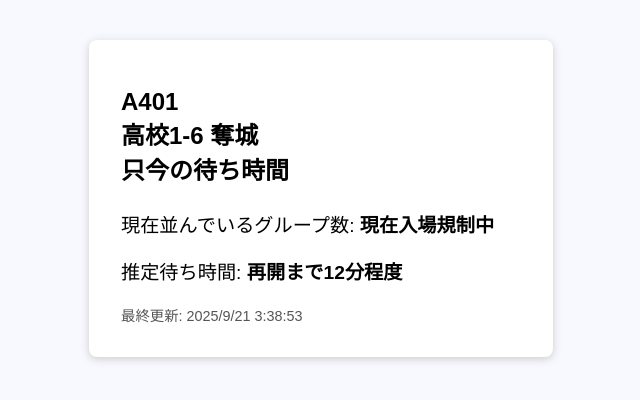
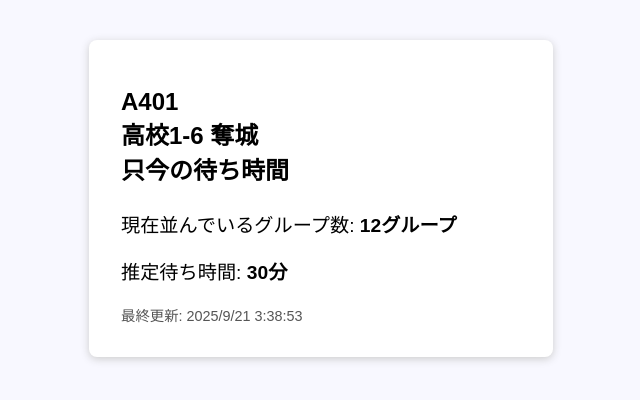
Before and after one commit to riki081121/TR, a plain HTML site: page index.html in a window 1280 px wide. Shown: the whole page, without its empty margins (319-959 px from the left). Drawn offline with Linux system fonts and the light colour scheme.

Commit message:
Update index.html

```diff
--- a/index.html
+++ b/index.html
@@ -28,9 +28,9 @@
 <body>
     <div class="container">
         <h1>A401<br>高校1-6 奪城<br>只今の待ち時間</h1>
-        <div class="info">現在並んでいるグループ数: <strong>現在入場規制中
+        <div class="info">現在並んでいるグループ数: <strong>12グループ
         </strong></div>
-        <div class="info">推定待ち時間: <strong>再開まで12分程度</strong></div>
+        <div class="info">推定待ち時間: <strong>30分</strong></div>
         <div class="updated" id="updated"></div>
     </div>
 </body>
```
